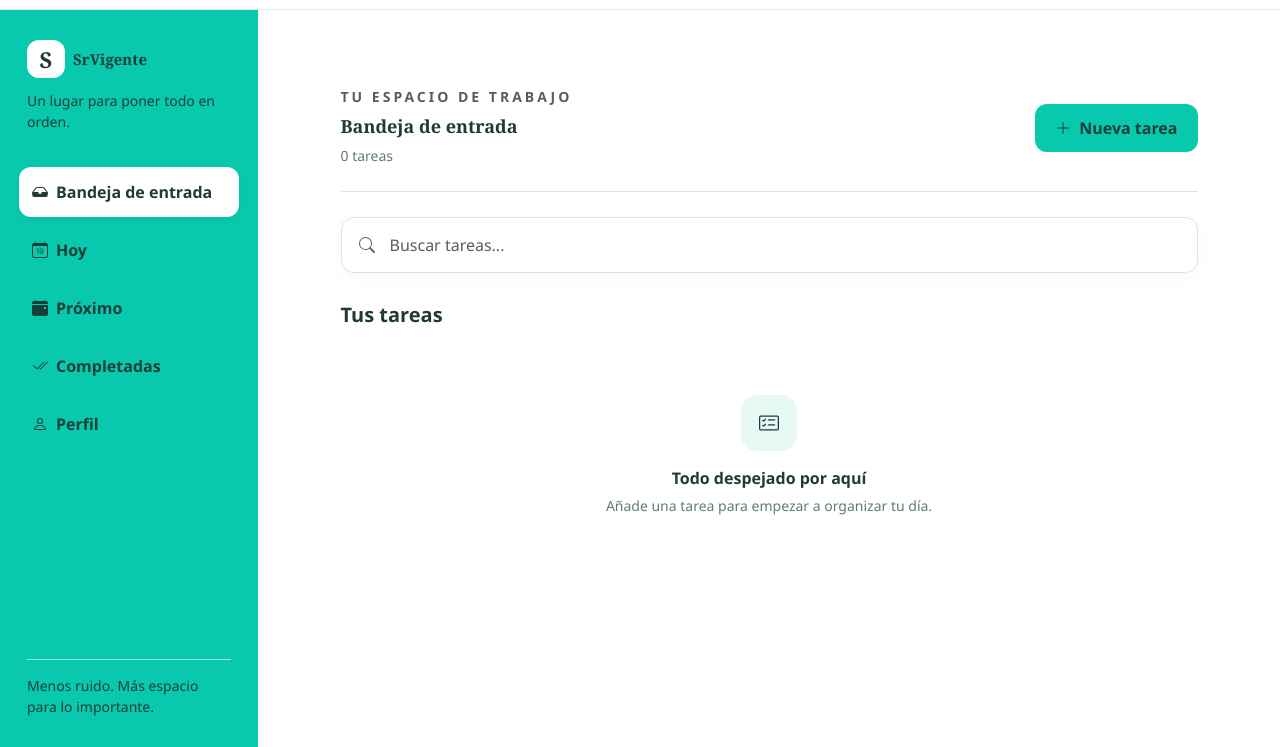
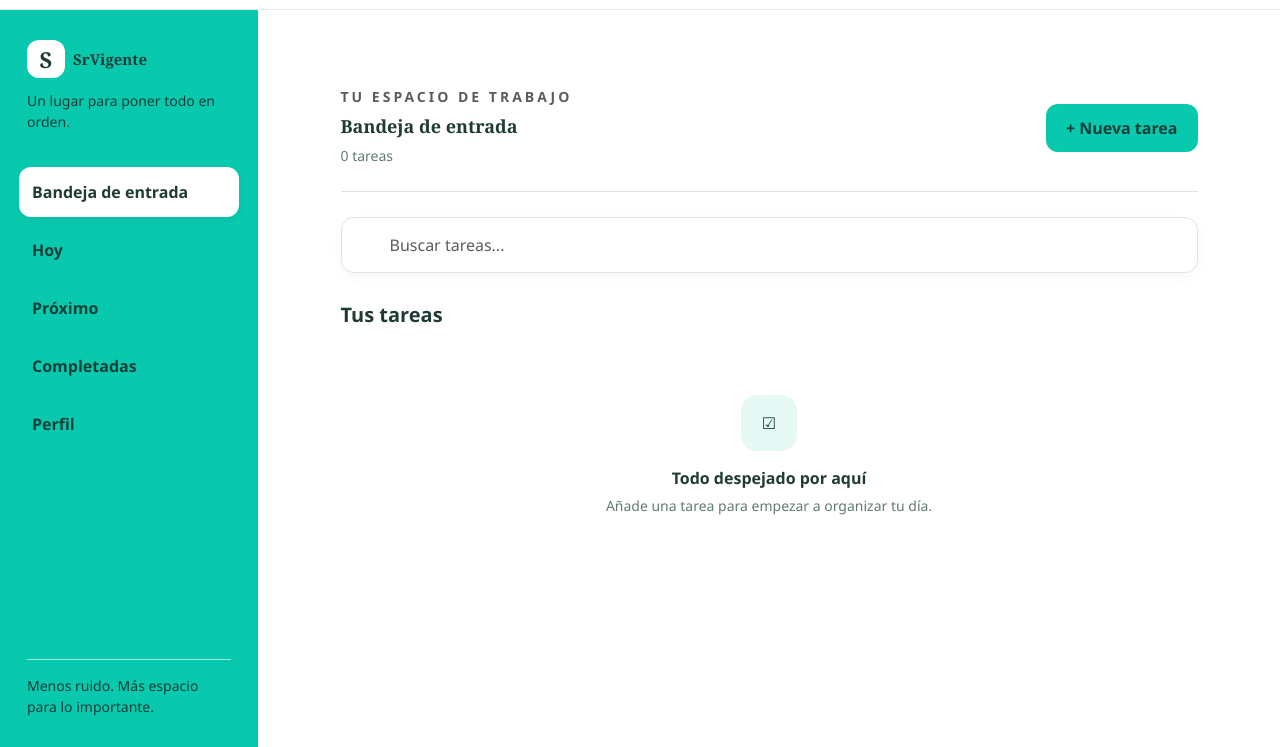
Before and after one commit to emmaborna/srvigente, a plain HTML site: page index.html in a window 1280 px wide. Shown: the part 55-802 px from the top of the page. Drawn offline with nearby package versions, Linux system fonts and the light colour scheme.

Commit message:
Refactor navigation and task modal in index.html

```diff
--- a/index.html
+++ b/index.html
@@ -1,35 +1,45 @@
+
 <!DOCTYPE html>
 <html lang="es">
 <head>
     <meta charset="UTF-8">
     <meta name="viewport" content="width=device-width, initial-scale=1.0">
     <title>SrVigente</title>
+
     <link href="https://cdn.jsdelivr.net/npm/bootstrap@5.3.3/dist/css/bootstrap.min.css" rel="stylesheet">
     <link rel="stylesheet" href="style.css">
 </head>
 <body>
 
-    <!-- Barra de navegación superior -->
+    <!-- Barra de navegación -->
     <nav class="navbar navbar-expand-md bg-body-tertiary border-bottom">
         <div class="container-fluid">
+
             <a class="navbar-brand fw-bold" href="#" onclick="cambiarVista('bandeja'); return false;">SrVigente</a>
-            <button class="navbar-toggler" type="button" data-bs-toggle="collapse" data-bs-target="#navbarMenu" aria-controls="navbarMenu" aria-expanded="false" aria-label="Alternar navegación">
+
+            <button class="navbar-toggler" type="button" data-bs-toggle="collapse" data-bs-target="#navbarMenu">
                 <span class="navbar-toggler-icon"></span>
             </button>
+
             <div class="collapse navbar-collapse" id="navbarMenu">
+
                 <ul class="navbar-nav me-auto mb-2 mb-md-0">
                     <li class="nav-item">
                         <a class="nav-link" href="#" onclick="cambiarVista('proyectos'); return false;">Proyectos</a>
                     </li>
+
                     <li class="nav-item">
                         <a class="nav-link" href="#" onclick="cambiarVista('resumen'); return false;">Resumen</a>
                     </li>
                 </ul>
+
                 <div class="d-flex gap-2 align-items-center">
+
                     <div class="dropdown">
-                        <button class="btn btn-outline-secondary dropdown-toggle" type="button" data-bs-toggle="dropdown" aria-expanded="false">
+                        <button class="btn btn-outline-secondary dropdown-toggle" data-bs-toggle="dropdown">
                             Opciones
                         </button>
+
                         <ul class="dropdown-menu dropdown-menu-end">
                             <li><a class="dropdown-item" href="#" onclick="cambiarVista('perfil'); return false;">Mi perfil</a></li>
                             <li><hr class="dropdown-divider"></li>
@@ -37,156 +47,177 @@
                             <li><a class="dropdown-item" href="#" onclick="borrarTodas(); return false;">Borrar todas las tareas</a></li>
                         </ul>
                     </div>
+
                     <form role="search" onsubmit="return false;">
-                        <input id="buscar-nav" class="form-control" type="search" placeholder="Buscar..." aria-label="Buscar" oninput="buscar(this.value)">
+                        <input id="buscar-nav" class="form-control" type="search" placeholder="Buscar..." oninput="buscar(this.value)">
                     </form>
+
                 </div>
             </div>
         </div>
     </nav>
 
     <div class="d-flex">
+
         <!-- Barra lateral -->
         <aside id="barra-lateral">
+
             <div id="marca" class="d-flex align-items-center gap-2">
                 <span id="logo">S</span>
                 <span id="marca-nombre">SrVigente</span>
             </div>
+
             <p id="lema">Un lugar para poner todo en orden.</p>
 
             <div class="d-flex flex-column gap-2">
-                <button type="button" class="btn btn-light active d-flex align-items-center text-start" id="btn-bandeja" onclick="cambiarVista('bandeja')">
-                    <svg xmlns="http://www.w3.org/2000/svg" width="16" height="16" fill="currentColor" class="bi bi-inbox-fill me-2" viewBox="0 0 16 16">
-                        <path d="M4.98 4a.5.5 0 0 0-.39.188L1.54 8H6a.5.5 0 0 1 .5.5 1.5 1.5 0 1 0 3 0A.5.5 0 0 1 10 8h4.46l-3.05-3.812A.5.5 0 0 0 11.02 4zm-1.17-.437A1.5 1.5 0 0 1 4.98 3h6.04a1.5 1.5 0 0 1 1.17.563l3.7 4.625a.5.5 0 0 1 .106.374l-.39 3.124A1.5 1.5 0 0 1 14.117 13H1.883a1.5 1.5 0 0 1-1.489-1.314l-.39-3.124a.5.5 0 0 1 .106-.374z"/>
-                    </svg>
+
+                <button class="btn btn-light active d-flex align-items-center text-start" id="btn-bandeja" onclick="cambiarVista('bandeja')">
                     Bandeja de entrada
                 </button>
 
-                <button type="button" class="btn btn-light d-flex align-items-center text-start" id="btn-hoy" onclick="cambiarVista('hoy')">
-                    <svg xmlns="http://www.w3.org/2000/svg" width="16" height="16" fill="currentColor" class="bi bi-calendar-date me-2" viewBox="0 0 16 16">
-                        <path d="M6.445 11.688V6.354h-.633A13 13 0 0 0 4.5 7.16v.695c.375-.257.969-.62 1.258-.777h.012v4.61zm1.188-1.305c.047.64.594 1.406 1.703 1.406 1.258 0 2-1.066 2-2.871 0-1.934-.781-2.668-1.953-2.668-.926 0-1.797.672-1.797 1.809 0 1.16.824 1.77 1.676 1.77.746 0 1.23-.376 1.383-.79h.027c-.004 1.316-.461 2.164-1.305 2.164-.664 0-1.008-.45-1.05-.82zm2.953-2.317c0 .696-.559 1.18-1.184 1.18-.601 0-1.144-.383-1.144-1.2 0-.823.582-1.21 1.168-1.21.633 0 1.16.398 1.16 1.23"/>
-                        <path d="M3.5 0a.5.5 0 0 1 .5.5V1h8V.5a.5.5 0 0 1 1 0V1h1a2 2 0 0 1 2 2v11a2 2 0 0 1-2 2H2a2 2 0 0 1-2-2V3a2 2 0 0 1 2-2h1V.5a.5.5 0 0 1 .5-.5M1 4v10a1 1 0 0 0 1 1h12a1 1 0 0 0 1-1V4z"/>
-                    </svg>
+                <button class="btn btn-light d-flex align-items-center text-start" id="btn-hoy" onclick="cambiarVista('hoy')">
                     Hoy
                 </button>
 
-                <button type="button" class="btn btn-light d-flex align-items-center text-start" id="btn-proximo" onclick="cambiarVista('proximo')">
-                    <svg xmlns="http://www.w3.org/2000/svg" width="16" height="16" fill="currentColor" class="bi bi-calendar-event-fill me-2" viewBox="0 0 16 16">
-                        <path d="M4 .5a.5.5 0 0 0-1 0V1H2a2 2 0 0 0-2 2v1h16V3a2 2 0 0 0-2-2h-1V.5a.5.5 0 0 0-1 0V1H4zM16 14V5H0v9a2 2 0 0 0 2 2h12a2 2 0 0 0 2-2m-3.5-7h1a.5.5 0 0 1 .5.5v1a.5.5 0 0 1-.5.5h-1a.5.5 0 0 1-.5-.5v-1a.5.5 0 0 1 .5-.5"/>
-                    </svg>
+                <button class="btn btn-light d-flex align-items-center text-start" id="btn-proximo" onclick="cambiarVista('proximo')">
                     Próximo
                 </button>
 
-                <button type="button" class="btn btn-light d-flex align-items-center text-start" id="btn-completadas" onclick="cambiarVista('completadas')">
-                    <svg xmlns="http://www.w3.org/2000/svg" width="16" height="16" fill="currentColor" class="bi bi-check2-all me-2" viewBox="0 0 16 16">
-                        <path d="M12.354 4.354a.5.5 0 0 0-.708-.708L5 10.293 1.854 7.146a.5.5 0 1 0-.708.708l3.5 3.5a.5.5 0 0 0 .708 0zm-4.208 7-.896-.897.707-.707.543.543 6.646-6.647a.5.5 0 0 1 .708.708l-7 7a.5.5 0 0 1-.708 0"/>
-                    </svg>
+                <button class="btn btn-light d-flex align-items-center text-start" id="btn-completadas" onclick="cambiarVista('completadas')">
                     Completadas
                 </button>
 
-                <button type="button" class="btn btn-light d-flex align-items-center text-start" id="btn-perfil" onclick="cambiarVista('perfil')">
-                    <svg xmlns="http://www.w3.org/2000/svg" width="16" height="16" fill="currentColor" class="bi bi-person me-2" viewBox="0 0 16 16">
-                        <path d="M8 8a3 3 0 1 0 0-6 3 3 0 0 0 0 6m2-3a2 2 0 1 1-4 0 2 2 0 0 1 4 0m4 8c0 1-1 1-1 1H3s-1 0-1-1 1-4 6-4 6 3 6 4m-1-.004c-.001-.246-.154-.986-.832-1.664C11.516 10.68 10.289 10 8 10s-3.516.68-4.168 1.332c-.678.678-.83 1.418-.832 1.664z"/>
-                    </svg>
+                <button class="btn btn-light d-flex align-items-center text-start" id="btn-perfil" onclick="cambiarVista('perfil')">
                     Perfil
                 </button>
+
             </div>
 
             <p id="pie-lateral">Menos ruido. Más espacio para lo importante.</p>
+
         </aside>
 
         <div id="centro" class="flex-grow-1">
+
             <main class="p-4">
+
+                <!-- Encabezado -->
                 <div id="encabezado" class="d-flex justify-content-between align-items-center">
+
                     <div>
                         <h6 class="text-uppercase text-muted">Tu espacio de trabajo</h6>
                         <h1>Bandeja de entrada</h1>
-                        <p id="conteo"><span id="contar">0</span> <span id="palabra">tareas</span></p>
+
+                        <p id="conteo">
+                            <span id="contar">0</span>
+                            <span id="palabra">tareas</span>
+                        </p>
                     </div>
-                    <button id="AñadirT" type="button" class="btn btn-primary d-flex align-items-center" data-bs-toggle="modal" data-bs-target="#modalTarea" onclick="limpiarFormulario()">
-                        <svg xmlns="http://www.w3.org/2000/svg" width="16" height="16" fill="currentColor" class="bi bi-plus-lg me-2" viewBox="0 0 16 16">
-                            <path fill-rule="evenodd" d="M8 2a.5.5 0 0 1 .5.5v5h5a.5.5 0 0 1 0 1h-5v5a.5.5 0 0 1-1 0v-5h-5a.5.5 0 0 1 0-1h5v-5A.5.5 0 0 1 8 2"/>
-                        </svg>
-                        Nueva tarea
+
+                    <button id="AñadirT" type="button" class="btn btn-primary d-flex align-items-center"
+                        data-bs-toggle="modal"
+                        data-bs-target="#modalTarea"
+                        onclick="limpiarFormulario()">
+
+                        + Nueva tarea
+
                     </button>
+
                 </div>
 
                 <hr>
 
+                <!-- Sección tareas -->
                 <div id="seccion-tareas">
-                    <div id="Busqueda">
-                        <svg xmlns="http://www.w3.org/2000/svg" width="16" height="16" fill="currentColor" class="bi bi-search" viewBox="0 0 16 16">
-                            <path d="M11.742 10.344a6.5 6.5 0 1 0-1.397 1.398h-.001q.044.06.098.115l3.85 3.85a1 1 0 0 0 1.415-1.414l-3.85-3.85a1 1 0 0 0-.115-.1zM12 6.5a5.5 5.5 0 1 1-11 0 5.5 5.5 0 0 1 11 0"/>
-                        </svg>
-                        <input class="form-control" list="datalistOptions" id="exampleDataList" placeholder="Buscar tareas..." oninput="buscar(this.value)">
+
+                    <div id="Busqueda" class="mb-4">
+                        <input class="form-control" list="datalistOptions"
+                            id="exampleDataList"
+                            placeholder="Buscar tareas..."
+                            oninput="buscar(this.value)">
+
                         <datalist id="datalistOptions"></datalist>
                     </div>
 
-                    <div>
-                        <h3>Tus tareas</h3>
+                    <h3>Tus tareas</h3>
 
-                        <div id="lista-tareas"></div>
+                    <div id="lista-tareas"></div>
 
-                        <div id="vacio" class="text-center">
-                            <span id="vacio-icono">
-                                <svg xmlns="http://www.w3.org/2000/svg" width="20" height="20" fill="currentColor" class="bi bi-card-checklist" viewBox="0 0 16 16">
-                                    <path d="M14.5 3a.5.5 0 0 1 .5.5v9a.5.5 0 0 1-.5.5h-13a.5.5 0 0 1-.5-.5v-9a.5.5 0 0 1 .5-.5zm-13-1A1.5 1.5 0 0 0 0 3.5v9A1.5 1.5 0 0 0 1.5 14h13a1.5 1.5 0 0 0 1.5-1.5v-9A1.5 1.5 0 0 0 14.5 2z"/>
-                                    <path d="M7 5.5a.5.5 0 0 1 .5-.5h5a.5.5 0 0 1 0 1h-5a.5.5 0 0 1-.5-.5m-1.496-.854a.5.5 0 0 1 0 .708l-1.5 1.5a.5.5 0 0 1-.708 0l-.5-.5a.5.5 0 1 1 .708-.708l.146.147 1.146-1.147a.5.5 0 0 1 .708 0M7 9.5a.5.5 0 0 1 .5-.5h5a.5.5 0 0 1 0 1h-5a.5.5 0 0 1-.5-.5m-1.496-.854a.5.5 0 0 1 0 .708l-1.5 1.5a.5.5 0 0 1-.708 0l-.5-.5a.5.5 0 1 1 .708-.708l.146.147 1.146-1.147a.5.5 0 0 1 .708 0"/>
-                                </svg>
-                            </span>
-                            <p id="vacio-titulo">Todo despejado por aquí</p>
-                            <p id="vacio-texto">Añade una tarea para empezar a organizar tu día.</p>
-                        </div>
+                    <div id="vacio" class="text-center">
+                        <span id="vacio-icono">☑</span>
+                        <p id="vacio-titulo">Todo despejado por aquí</p>
+                        <p id="vacio-texto">Añade una tarea para empezar a organizar tu día.</p>
                     </div>
+
                 </div>
 
-                <!-- Vista Resumen -->
-                <div id="seccion-resumen" style="display: none;">
+                <!-- Resumen -->
+                <div id="seccion-resumen" style="display:none;">
+
                     <div class="row row-cols-2 g-3">
+
                         <div class="col">
                             <div class="tarjeta">
                                 <div class="tarjeta-numero" id="res-pendientes">0</div>
                                 <div>Pendientes</div>
                             </div>
                         </div>
+
                         <div class="col">
                             <div class="tarjeta">
                                 <div class="tarjeta-numero" id="res-hoy">0</div>
                                 <div>Para hoy</div>
                             </div>
                         </div>
+
                         <div class="col">
                             <div class="tarjeta">
                                 <div class="tarjeta-numero" id="res-vencidas">0</div>
                                 <div>Vencidas</div>
                             </div>
                         </div>
+
                         <div class="col">
                             <div class="tarjeta">
                                 <div class="tarjeta-numero" id="res-completadas">0</div>
                                 <div>Completadas</div>
                             </div>
                         </div>
+
                     </div>
-                    <p class="mt-4 mb-2">Progreso: <span id="res-porcentaje">0</span>%</p>
+
+                    <p class="mt-4 mb-2">
+                        Progreso: <span id="res-porcentaje">0</span>%
+                    </p>
+
                     <div class="progress">
-                        <div id="res-barra" class="progress-bar" style="width: 0%;"></div>
+                        <div id="res-barra" class="progress-bar" style="width:0%;"></div>
                     </div>
+
                 </div>
 
-                <!-- Vista Perfil -->
-                <div id="seccion-perfil" style="display: none;">
+                <!-- Perfil -->
+                <div id="seccion-perfil" style="display:none;">
+
                     <div class="d-flex align-items-center gap-3 mb-4">
                         <span id="avatar">?</span>
+
                         <div>
                             <h3 id="perfil-saludo" class="m-0">Hola</h3>
                             <p id="perfil-datos" class="m-0 text-muted"></p>
                         </div>
                     </div>
+
                     <div id="perfil-formulario" class="d-flex flex-column gap-3">
+
                         <input id="perfil-nombre" class="form-control" placeholder="Tu nombre">
+
                         <input id="perfil-correo" type="email" class="form-control" placeholder="Tu correo">
-                        <button type="button" class="btn btn-primary align-self-start" onclick="guardarPerfil()">Guardar perfil</button>
+
+                        <button class="btn btn-primary align-self-start" onclick="guardarPerfil()">
+                            Guardar perfil
+                        </button>
+
                     </div>
 
                     <div class="mt-5">
@@ -199,35 +230,61 @@
 
                         <h3 id="resultado"></h3>
                     </div>
+
                 </div>
+
             </main>
         </div>
     </div>
 
-    <!-- Ventana para crear una tarea -->
+    <!-- Modal para crear y editar tareas -->
     <div class="modal fade" id="modalTarea" tabindex="-1" aria-hidden="true">
+
         <div class="modal-dialog modal-dialog-centered">
+
             <div class="modal-content">
+
                 <div class="modal-header">
-                    <h5 class="modal-title">Nueva tarea</h5>
-                    <button type="button" class="btn-close" data-bs-dismiss="modal" aria-label="Cerrar"></button>
+
+                    <h5 class="modal-title" id="titulo-modal">Nueva tarea</h5>
+
+                    <button type="button" class="btn-close" data-bs-dismiss="modal"></button>
+
                 </div>
+
                 <div class="modal-body d-flex flex-column gap-3">
-                    <input id="tarea-nombre" class="form-control" placeholder="¿Qué tienes que hacer?">
+
+                    <input id="tarea-nombre" class="form-control"
+                        placeholder="¿Qué tienes que hacer?">
+
                     <div>
                         <label for="tarea-fecha" class="form-label">Fecha</label>
+
                         <input id="tarea-fecha" type="date" class="form-control">
                     </div>
-                    <input id="tarea-proyecto" class="form-control" placeholder="Proyecto (opcional)">
+
+                    <input id="tarea-proyecto" class="form-control"
+                        placeholder="Proyecto (opcional)">
+
                 </div>
+
                 <div class="modal-footer">
-                    <button type="button" class="btn btn-primary" onclick="guardarTarea()">Guardar tarea</button>
+
+                    <button type="button" id="btn-guardar-tarea"
+                        class="btn btn-primary" onclick="guardarTarea()">
+
+                        Guardar tarea
+
+                    </button>
+
                 </div>
+
             </div>
         </div>
     </div>
 
     <script src="https://cdn.jsdelivr.net/npm/bootstrap@5.3.3/dist/js/bootstrap.bundle.min.js"></script>
     <script src="script.js"></script>
+
 </body>
 </html>
```
